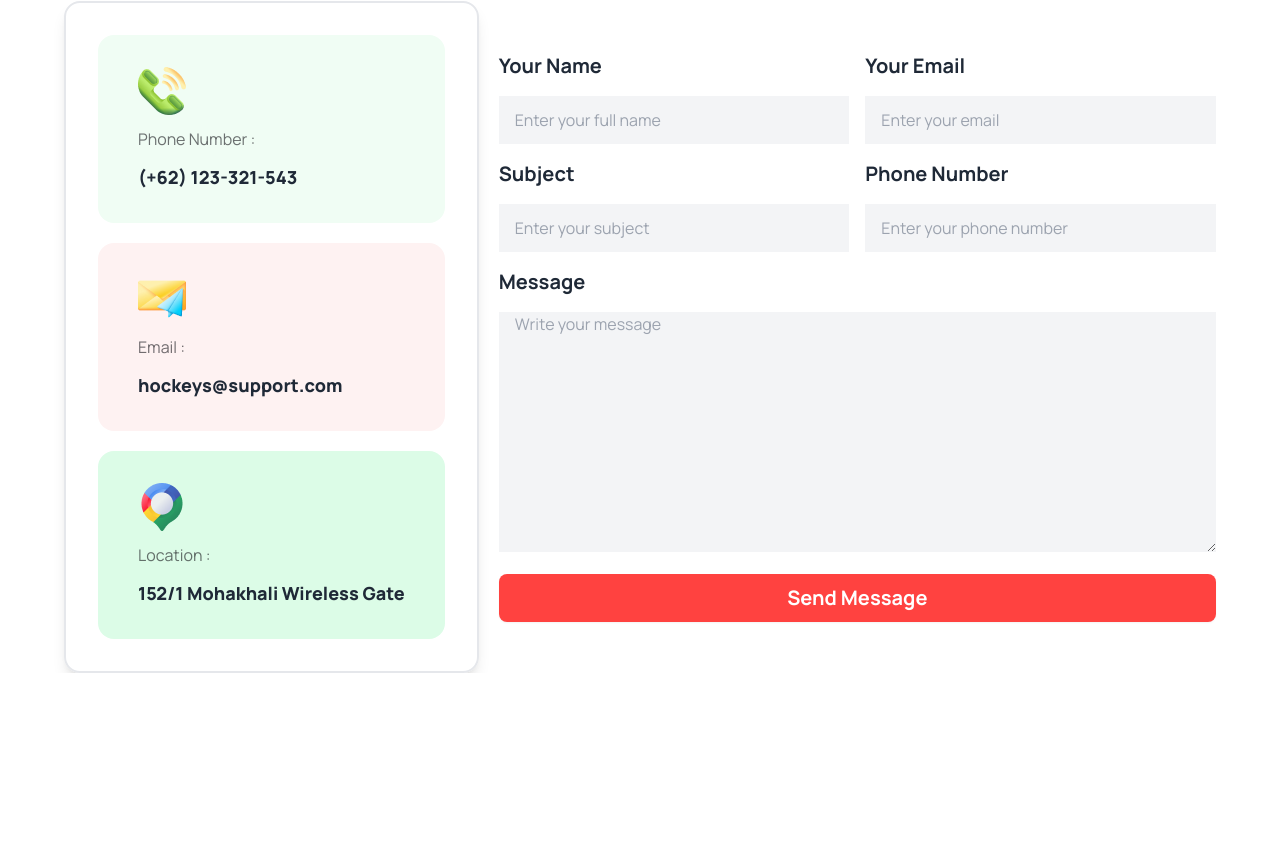
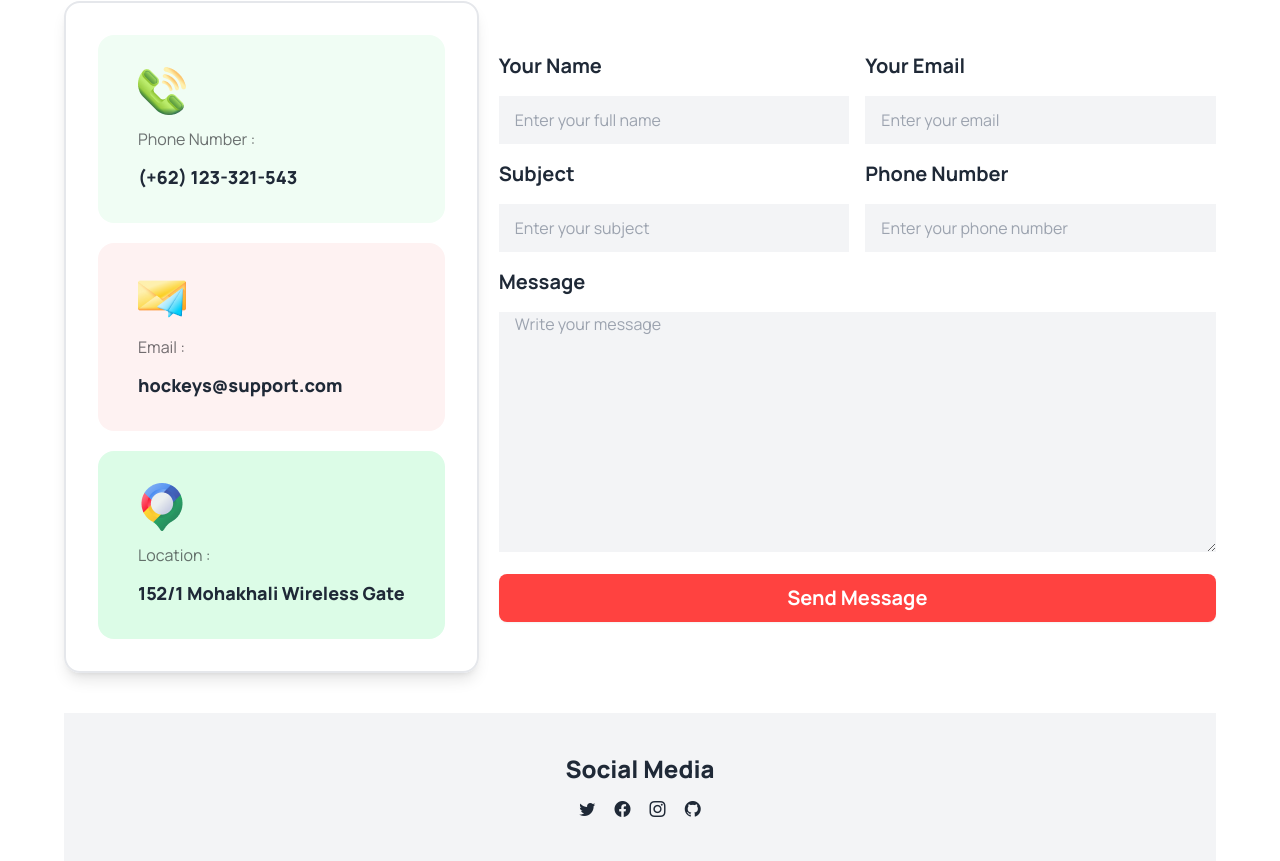
Before and after one commit to pranta-deba/A3_Hockeys_Projects, a plain HTML site: page index.html in a window 1280 px wide. Shown: the part 4215-5076 px from the top of the page. Before the commit the page ends 4888 px from the top, so only its background shows below. Drawn offline with nearby package versions, Linux system fonts and the light colour scheme.

Commit message:
Get In Touch social section completed

```diff
--- a/index.html
+++ b/index.html
@@ -500,7 +500,6 @@
             </div>
 
             <div class="flex flex-col md:flex-row w-full md:items-center gap-5">
-
                 <div class="flex flex-col gap-5 md:p-8 p-3 border-2 border-gray-200 shadow-lg rounded-2xl">
                     <div class="space-y-3 bg-green-50 py-8 md:px-10 px-3 rounded-2xl">
                         <img src="Assets/Images/call.png" alt="">
@@ -551,7 +550,16 @@
                         </div>
                     </form>
                 </div>
+            </div>
 
+            <div class="flex flex-col justify-center items-center bg-gray-100 mt-10 py-10 space-y-3">
+                <p class="text-2xl font-extrabold">Social Media</p>
+                <p class="space-x-4">
+                    <span class="cursor-pointer"><i class="bi bi-twitter"></i></span>
+                    <span class="cursor-pointer"><i class="bi bi-facebook"></i></span>
+                    <span class="cursor-pointer"><i class="bi bi-instagram"></i></span>
+                    <span class="cursor-pointer"><i class="bi bi-github"></i></span>
+                </p>
             </div>
         </section>
         <!-- Get In Touch section - end -->
```
